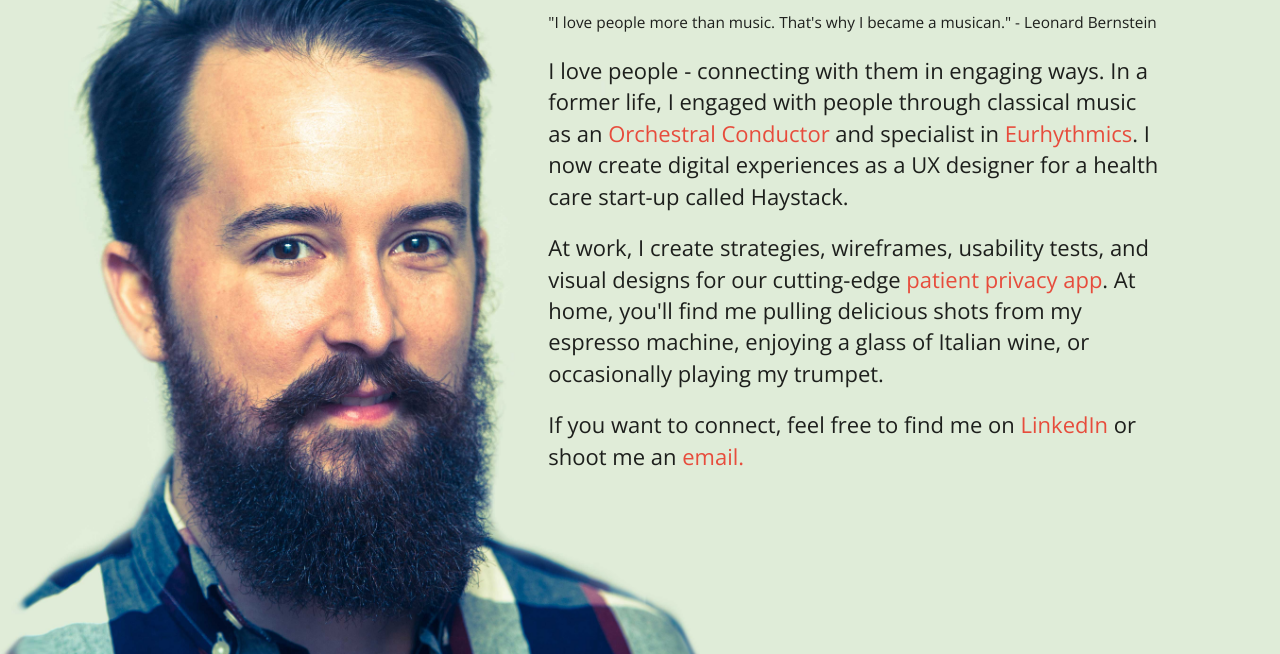
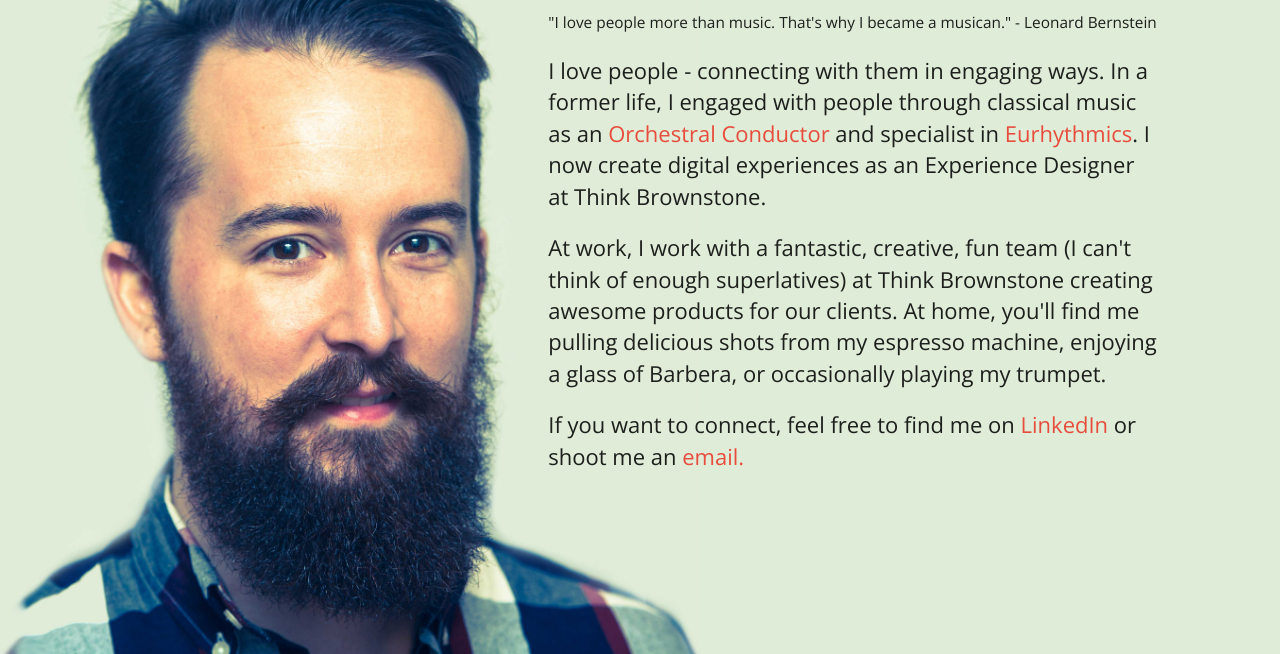
Before and after one commit to JesseLivingston1/personal-site-1-26, a plain HTML site: page index.html in a window 1280 px wide. Shown: the part 146-800 px from the top of the page. Drawn offline with nearby package versions, Linux system fonts and the light colour scheme.

Commit message:
career update

```diff
--- a/index.html
+++ b/index.html
@@ -22,9 +22,9 @@
         <div class="col-lg-6 col-lg-offset-5 col-md-6 col-md-offset-6 col-sm-12 col-sm-offset-0 content">
           <h1>Jesse Livingston | UX</h1>
           <small>"I love people more than music. That's why I became a musican." - Leonard Bernstein</small>
-          <p>I love people - connecting with them in engaging ways. In a former life, I engaged with people through classical music as an <a target="_blank" href="https://www.youtube.com/watch?v=X732hsoD-gc">Orchestral Conductor</a> and specialist in <a target="_blank" href="https://www.youtube.com/watch?v=I2kQSJqniIU">Eurhythmics</a>. I now create digital experiences as a UX designer for a health care start-up called Haystack.</p>
-          <p>At work, I create strategies, wireframes, usability tests, and visual designs for our cutting-edge <a target="_blank" href="http://www.haystackinformatics.com">patient privacy app</a>. At home, you'll find me pulling delicious shots from my espresso machine, enjoying a glass of Italian wine, or occasionally playing my trumpet.</p>
-          <p>If you want to connect, feel free to find me on <a target="_blank" href="http://www.linkedin.com/in/jessedavidlivingston">LinkedIn</a> or shoot me an <a href="mailto:jesselivingston1@gmail.com">email.</a></p>
+          <p>I love people - connecting with them in engaging ways. In a former life, I engaged with people through classical music as an <a target="_blank" href="https://www.youtube.com/watch?v=X732hsoD-gc">Orchestral Conductor</a> and specialist in <a target="_blank" href="https://www.youtube.com/watch?v=I2kQSJqniIU">Eurhythmics</a>. I now create digital experiences as an Experience Designer at Think Brownstone.</p>
+          <p>At work, I work with a fantastic, creative, fun team (I can't think of enough superlatives) at Think Brownstone creating awesome products for our clients. At home, you'll find me pulling delicious shots from my espresso machine, enjoying a glass of Barbera, or occasionally playing my trumpet.</p>
+          <p>If you want to connect, feel free to find me on <a target="_blank" href="http://www.linkedin.com/in/jessedavidlivingston">LinkedIn</a> or shoot me an <a href="mailto:jesse.livingston@thinkbrownstone.com">email.</a></p>
         </div>
         <div id="photo"></div>
       </div>
```
Also changed, not shown: img/background-3.jpg (deleted), 1 other file.
